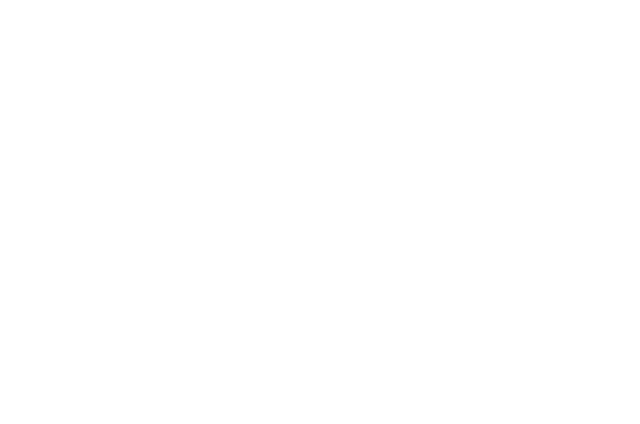
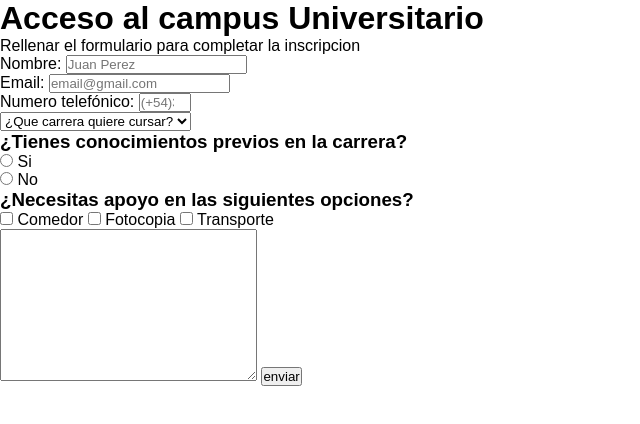
Before and after one commit to Cristianaaguirre/freeCodeCamp, a plain HTML site: page Responsive Web Desing/Survey Form/index.html in a window 1280 px wide. Shown: the whole page, without its empty margins (0-640 px from the left). Drawn offline with Linux system fonts and the light colour scheme.

Commit message:
agregando el archivo html aprovado por freeCodeCamp

```diff
--- a/Responsive Web Desing/Survey Form/index.html
+++ b/Responsive Web Desing/Survey Form/index.html
@@ -8,6 +8,62 @@
     <title>Survey Form</title>
 </head>
 <body>
+    <div class="title-form">
+        <h1 id="title">Acceso al campus Universitario</h1>
+        <p id="description">Rellenar el formulario para completar la inscripcion</p>
+    </div>
 
+    <div class="container">
+    <form id="survey-form">
+        <div class="input input-name">
+            <label id="name-label" for="name">Nombre:</label>
+            <input type="text" id="name" placeholder="Juan Perez" required>
+        </div><!--Final div input-->
+
+        <div class="input input-email">
+            <label id="email-label" for="email">Email:</label>
+            <input type="email" id="email" placeholder="email@gmail.com" required>
+        </div><!--Final div input-->
+
+        <div class="input input-number">
+            <label id="number-label" for="number">Numero telefónico:</label>
+            <input type="number" id="number" min="10" max="12" placeholder="(+54)3871111111"required>
+        </div><!--Final div input-->
+
+        <select name="lista" id="dropdown" class="dropdown-list">
+            <option selected value="0">¿Que carrera quiere cursar?</option>
+            <option value="1">Medicina</option>
+            <option value="1">Programacion</option>
+            <option value="1">Lic. Analisis de Sistema</option>
+        </select>
+
+        <div class="inputs-radio">
+            <h3>¿Tienes conocimientos previos en la carrera?</h3>
+            <div>
+                <input type="radio" name="option" value="Si">
+                <label for="">Si</label>
+            </div>
+            <div>
+                <input type="radio" name="option" value="No">
+                <label for="">No</label>
+            </div>
+        </div><!--Final inputs radio-->
+
+        <div class="inputs-checkbox">
+            <h3>¿Necesitas apoyo en las siguientes opciones?</h3>
+            <input type="checkbox" name="comedor" value="comedor">
+            <label for="comedor">Comedor</label>
+
+            <input type="checkbox" name="fotocopias" value="fotocopia">
+            <label for="fotocopia">Fotocopia</label>
+
+            <input type="checkbox" name="transporte" value="transporte">
+            <label for="transporte">Transporte</label>
+        </div>
+
+        <textarea cols="30" rows="10"></textarea>
+        <input id="submit" type="submit" value="enviar">
+    </form>
+    </div><!-- Final div container -->
 </body>
 </html>
```
